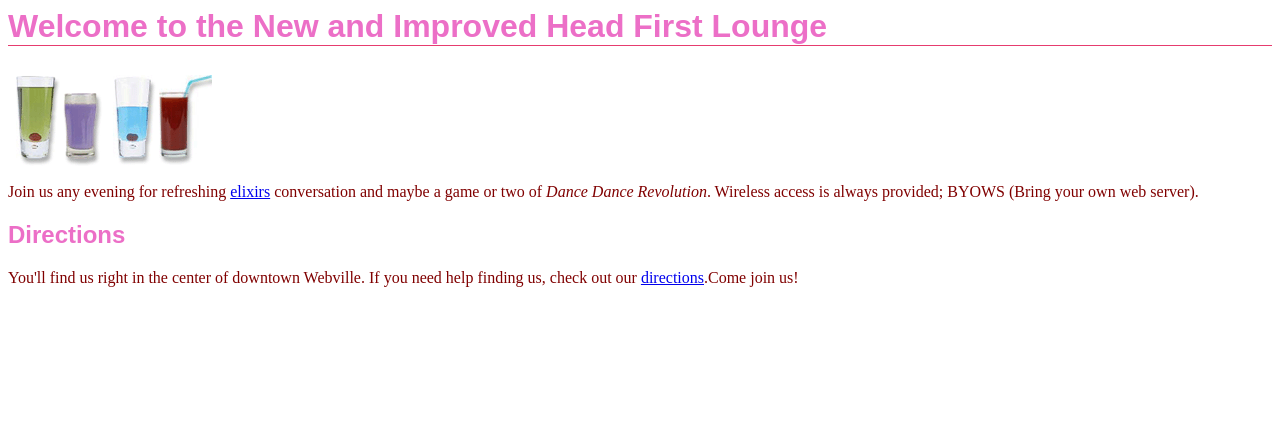
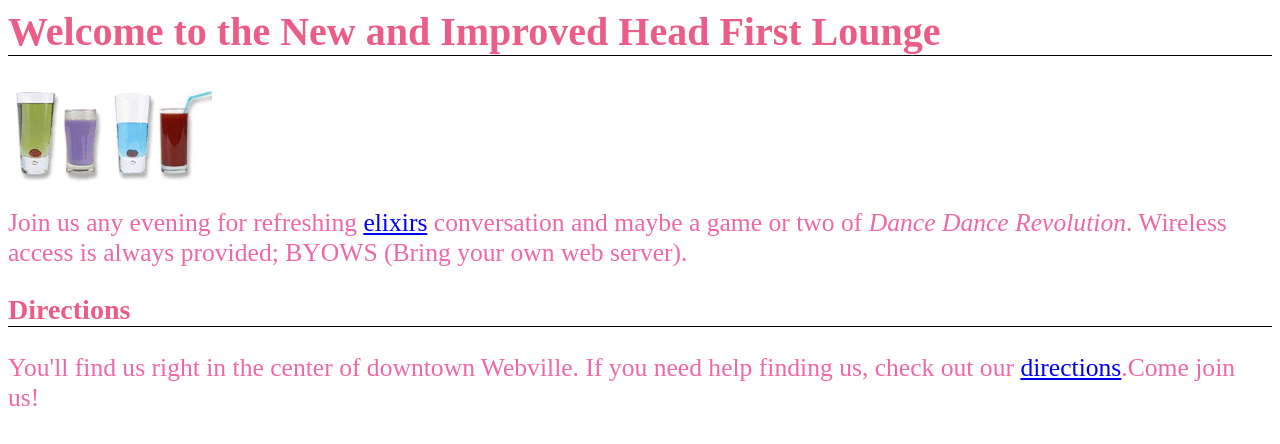
Before and after one commit to LIU639-web/webCourse, a plain HTML site: page 12/index.html in a window 1280 px wide. Drawn offline with Linux system fonts and the light colour scheme.

Commit message:
字体样式和大小

```diff
--- a/12/lounge.css
+++ b/12/lounge.css
@@ -1,10 +1,25 @@
-p{
-  color:maroon;
+p {
+  /* font-family: 'Segoe Script'; */
+  color:rgb(238, 104, 167);
+  font-size: 2vw;
 }
-  h1,h2{
-  font-family: Arial;
-  color: rgb(236, 111, 199);
+
+h1, h2 {
+  font-family: "Cascadia Mono";
+  color:rgb(235, 92, 135);
+  border-bottom: 1px solid black;
+  font-size: 1.4rem;
 }
-  h1{
-  border-bottom: 1px solid rgb(230, 60, 111);
+
+h1 {
+  font-size: 2rem;
+  border-bottom: 1px solid black;
 }
+
+body {
+  font-family: 'Segoe Script';
+}
+
+html {
+  font-size: 20px;
+}
```
